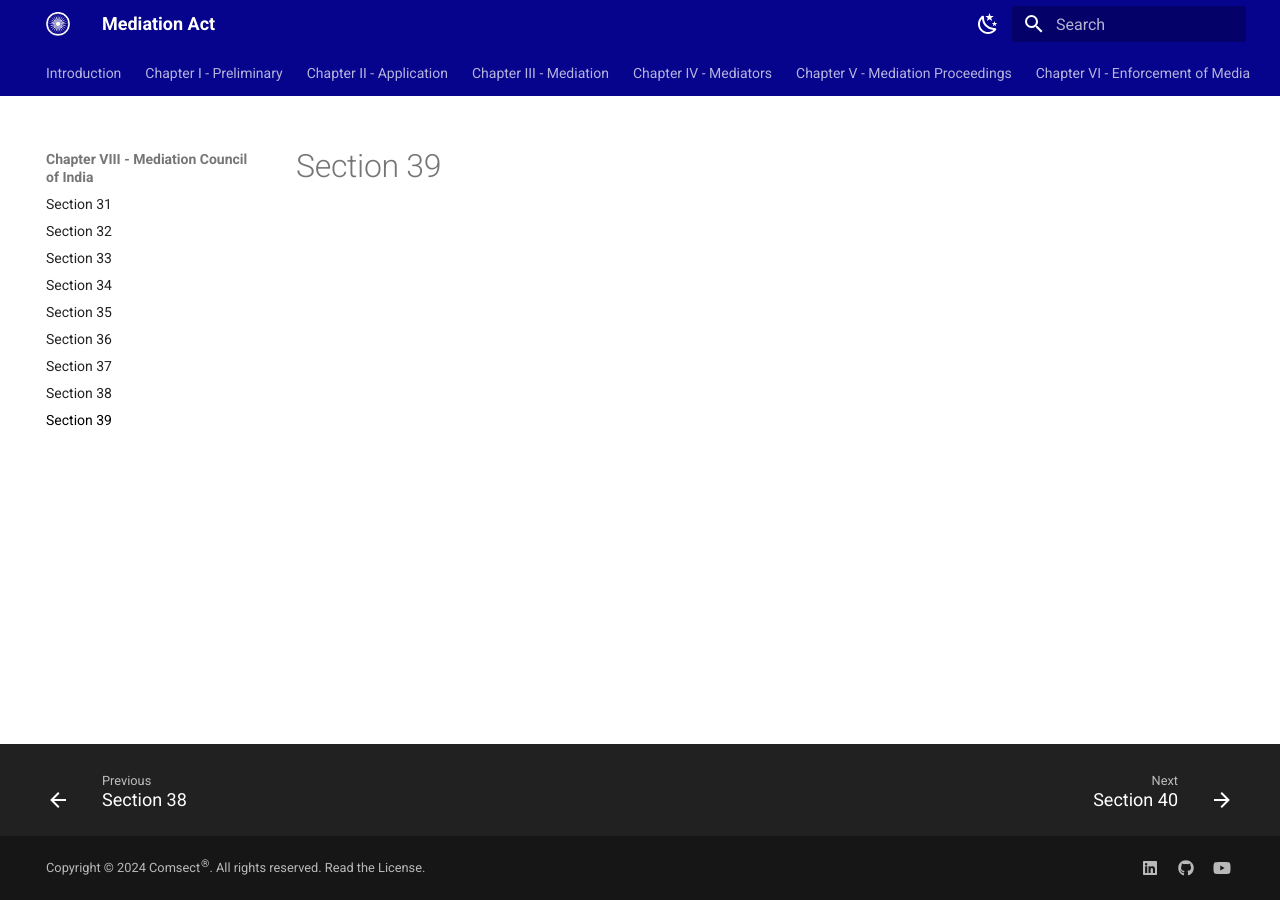
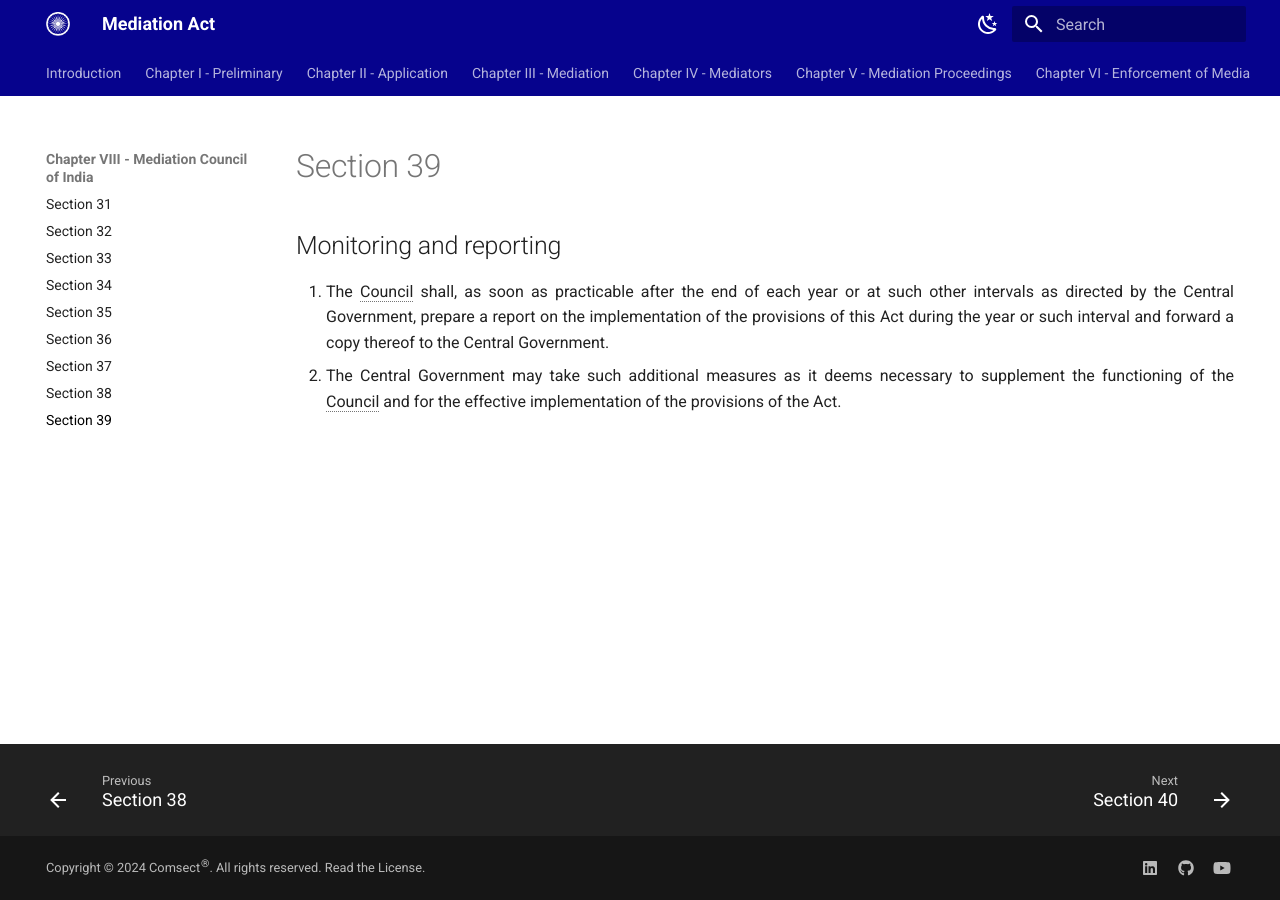
Before and after one commit to comsect/mediation-act, an MkDocs documentation site: the page built from docs/en/39.md, in a window 1280 px wide. Built offline with MkDocs 1.6.1 and Material for MkDocs 9.7.7, drawn with Linux system fonts in a browser that asks for light colours.

Commit message:
add section-thirty-nine

```diff
--- a/docs/en/39.md
+++ b/docs/en/39.md
@@ -3,3 +3,8 @@ hide:
     - toc
 description: Monitoring and reporting
 ---
+
+##  Monitoring and reporting
+
+1. The Council shall, as soon as practicable after the end of each year or at such other intervals as directed by the Central Government, prepare a report on the implementation of the provisions of this Act during the year or such interval and forward a copy thereof to the Central Government.
+2. The Central Government may take such additional measures as it deems necessary to supplement the functioning of the Council and for the effective implementation of the provisions of the Act.
```
